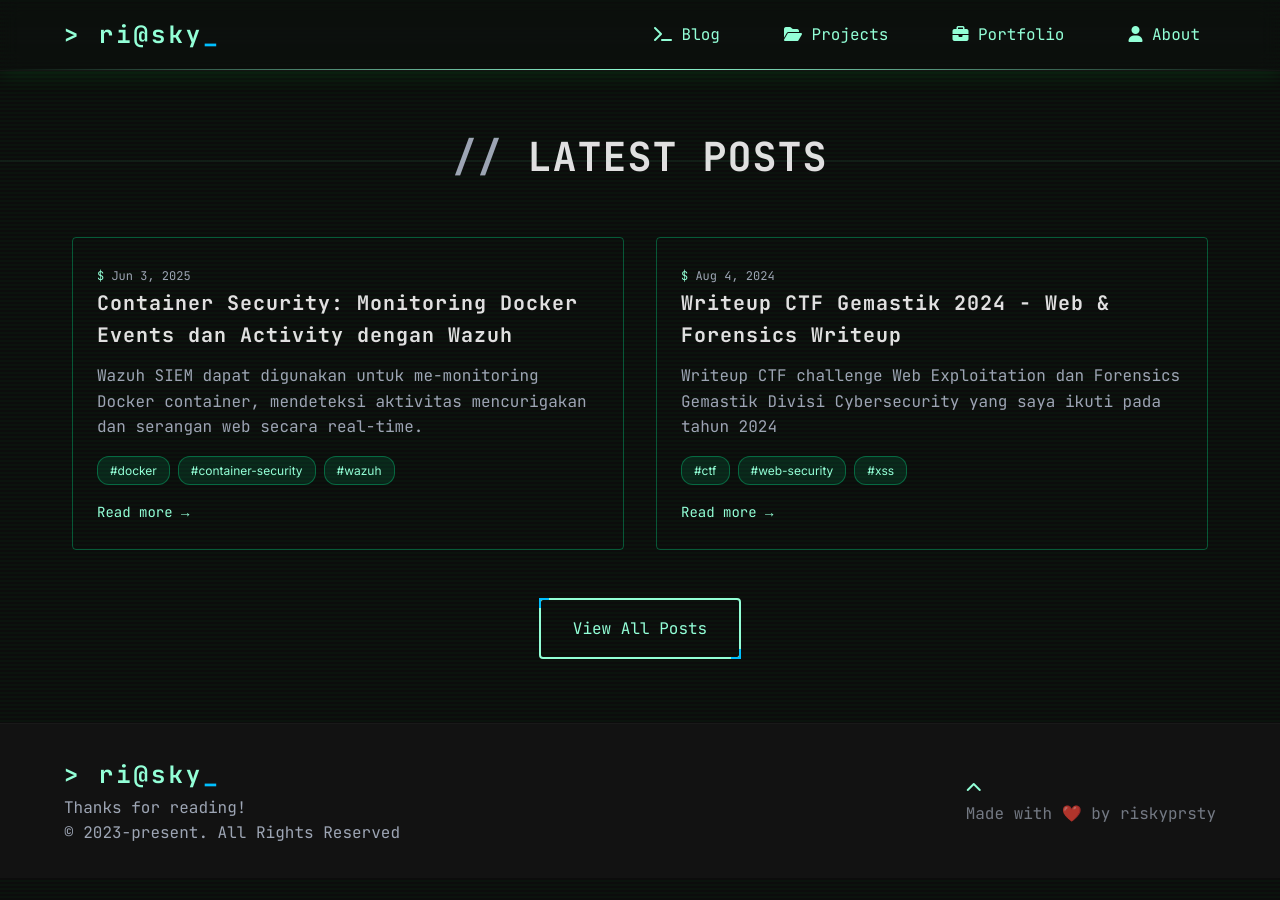
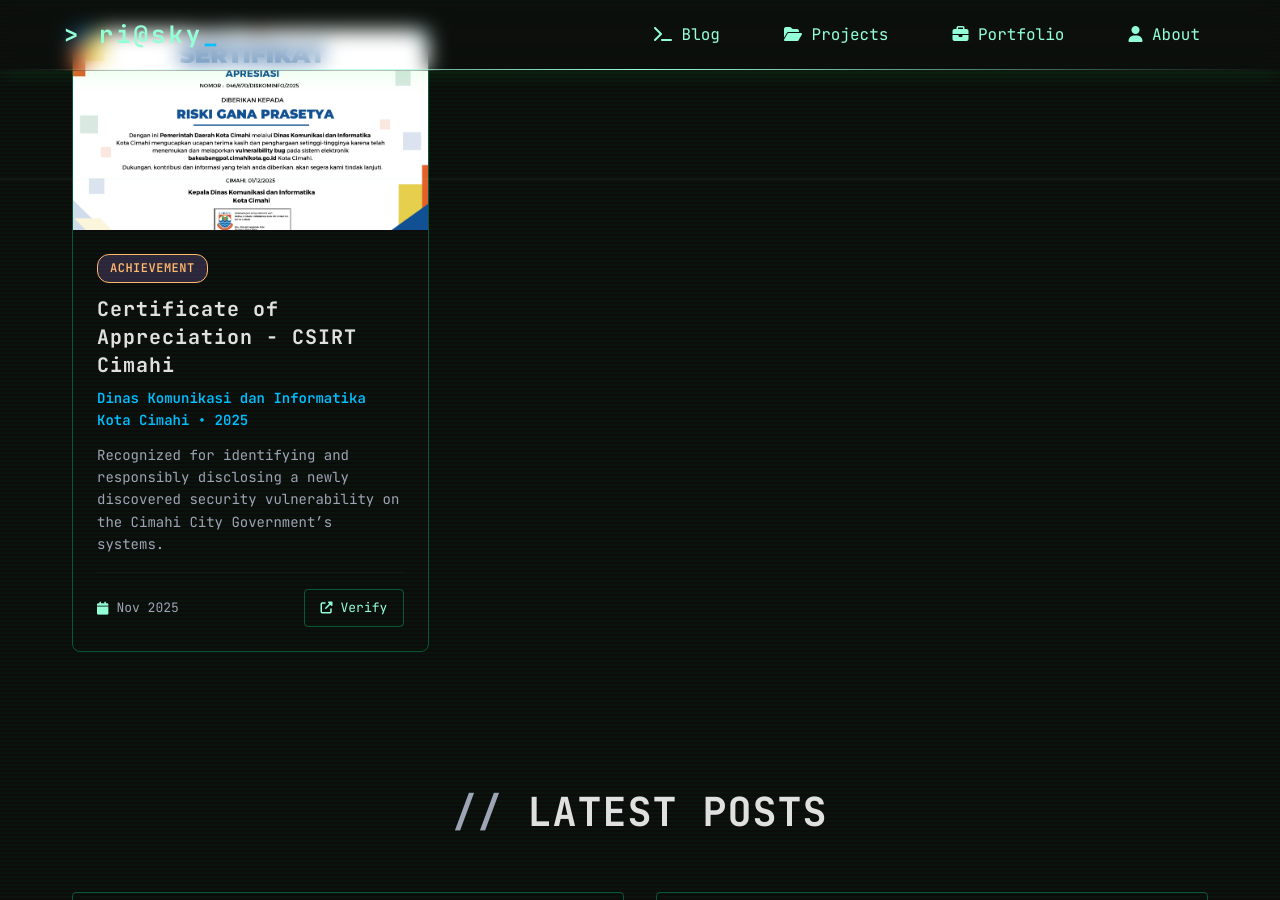
Before and after one commit to riskyprsty/riskyprsty.github.io, a Jekyll site: the page built from index.html, in a window 1280 px wide and 900 px high, scrolled down 5251 px. Built offline with Jekyll 4.4.1, drawn with Linux system fonts in a browser that asks for light colours; before the commit the page ends 6129 px from its top, so only the background shows below that.

Commit message:
add certificate: cimahi csirt

```diff
--- a/_data/achievements.yml
+++ b/_data/achievements.yml
@@ -103,3 +103,15 @@
   date: "Nov 2025"
   cursor: pointer
   verify_link: "https://ttis.kukarkab.go.id/whitehat-etam?page=5"
+
+- image: "csirt-cimahi.jpg"
+  icon: "award"
+  badge: "Achievement"
+  badge_type: "bounty"
+  title: "Certificate of Appreciation - CSIRT Cimahi"
+  issuer: "Dinas Komunikasi dan Informatika Kota Cimahi"
+  year: "2025"
+  description: "Recognized for identifying and responsibly disclosing a newly discovered security vulnerability on the Cimahi City Government’s systems."
+  date: "Nov 2025"
+  cursor: pointer
+  verify_link: "https://drive.google.com/file/d/1AmQ8EJsVCe3_0keQA__4I-doRN8qIomv/view?usp=sharing"
```
Also changed, not shown: assets/img/achievements/csirt-cimahi.jpg (added).
